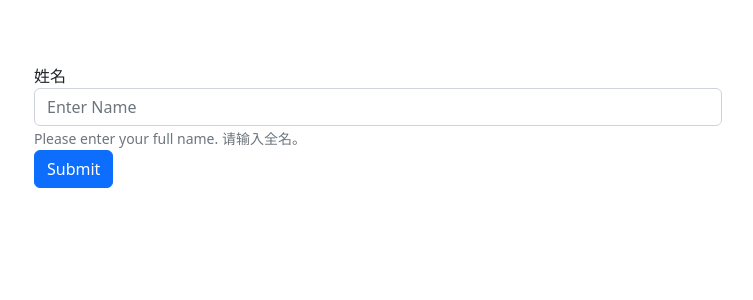
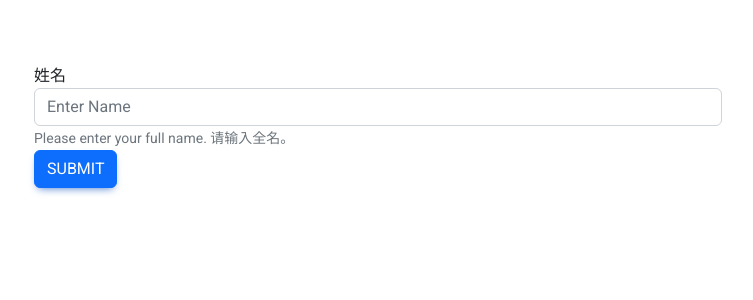
Before and after one commit to Just-ZJ/Event-Check-In, a React (Create React App) app: page / in a window 1280 px wide. Shown: the top 300 px of the page, without its empty margins (262-1015 px from the left). Built offline with nearby package versions, Linux system fonts and the light colour scheme.

Commit message:
added mdb icons

```diff
--- a/package.json
+++ b/package.json
@@ -8,6 +8,7 @@
     "@testing-library/user-event": "^13.5.0",
     "bootstrap": "^5.2.2",
     "firebase": "^9.10.0",
+    "mdb-react-ui-kit": "^4.2.0",
     "react": "^18.2.0",
     "react-bootstrap": "^2.5.0",
     "react-dom": "^18.2.0",
--- a/public/index.html
+++ b/public/index.html
@@ -22,6 +22,14 @@
       work correctly both with client-side routing and a non-root public URL.
       Learn how to configure a non-root public URL by running `npm run build`.
     -->
+    <link
+      href="https://use.fontawesome.com/releases/v5.15.1/css/all.css"
+      rel="stylesheet"
+    />
+    <link
+      href="https://fonts.googleapis.com/css?family=Roboto:300,400,500,700&display=swap"
+      rel="stylesheet"
+    />
     <title>React App</title>
   </head>
   <body>
--- a/src/index.css
+++ b/src/index.css
@@ -1,13 +1,13 @@
 body {
   margin: 0;
-  font-family: -apple-system, BlinkMacSystemFont, 'Segoe UI', 'Roboto', 'Oxygen',
-    'Ubuntu', 'Cantarell', 'Fira Sans', 'Droid Sans', 'Helvetica Neue',
-    sans-serif;
+  font-family: Roboto, Helvetica, Arial, sans-serif, -apple-system,
+    BlinkMacSystemFont, "Segoe UI", "Oxygen", "Ubuntu", "Cantarell", "Fira Sans",
+    "Droid Sans", "Helvetica Neue", sans-serif;
   -webkit-font-smoothing: antialiased;
   -moz-osx-font-smoothing: grayscale;
 }
 
 code {
-  font-family: source-code-pro, Menlo, Monaco, Consolas, 'Courier New',
+  font-family: source-code-pro, Menlo, Monaco, Consolas, "Courier New",
     monospace;
 }
--- a/src/index.js
+++ b/src/index.js
@@ -1,10 +1,11 @@
+import "mdb-react-ui-kit/dist/css/mdb.min.css";
+import "bootstrap/dist/css/bootstrap.min.css";
+
 import React from "react";
 import ReactDOM from "react-dom/client";
 import "./index.css";
 import App from "./App";
 import reportWebVitals from "./reportWebVitals";
-
-import "bootstrap/dist/css/bootstrap.min.css";
 
 // ***** Start of Firebase Configurations *****
 import { initializeApp } from "firebase/app";
```
Also changed, not shown: 1 other file (tests, documents, lock files or other folders).
